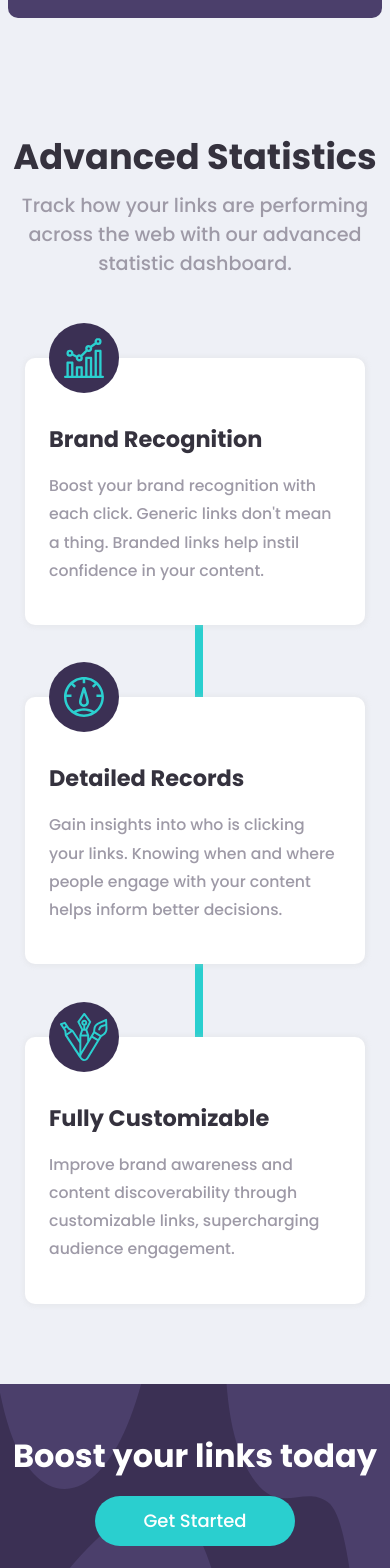
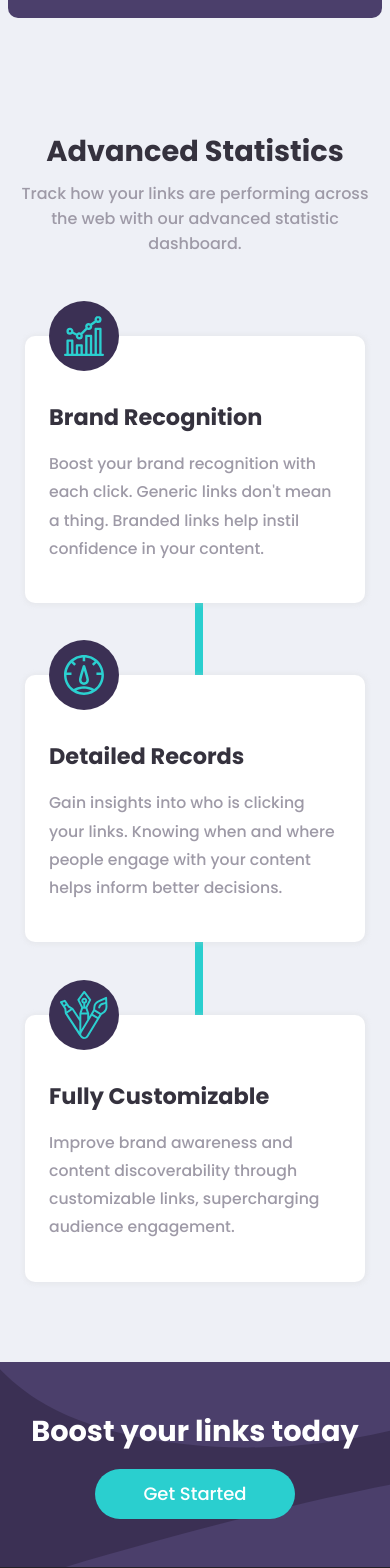
Before and after one commit to flp-pcll/url-shortener-app, a React (Create React App) app: page / in a window 390 px wide. Shown: the part 920-2488 px from the top of the page. Built offline with nearby package versions, Linux system fonts and the light colour scheme.

Commit message:
added custom hook useCopyToClipboard

```diff
--- a/public/index.html
+++ b/public/index.html
@@ -28,6 +28,7 @@
   </head>
   <body>
     <noscript>You need to enable JavaScript to run this app.</noscript>
+    <div id="overlays"></div>
     <div id="root"></div>
     <!--
       This HTML file is a template.
--- /dev/null
+++ b/src/assets/hooks/use-copy-to-clipboard.js
@@ -0,0 +1,18 @@
+import { useState, useCallback } from "react";
+
+export default function useCopyToClipboard(url) {
+    const [urlIsCopied, setUrlIsCopied] = useState(false);
+
+
+    const copyURLToClipboard = useCallback(async () => {
+        try {
+            await navigator.clipboard.writeText(url);
+            console.log(`${url} was coppied to the clipboard`);
+            setUrlIsCopied(true);
+        } catch (error) {
+            console.log(error);
+        }
+    }, [url]);
+
+    return [urlIsCopied, copyURLToClipboard];
+};
--- a/src/components/Footer/FooterCTA/FooterCTA.module.css
+++ b/src/components/Footer/FooterCTA/FooterCTA.module.css
@@ -28,3 +28,13 @@
     height: 50px;
     border-radius: 50px;
 }
+
+@media screen and (max-width: 1000px) {
+    .footer-cta {
+        background-image: url('../../../assets/images/bg-boost-mobile.svg');
+    }
+
+    .footer-cta h4 {
+        font-size: 1.8rem;
+    }
+}
--- a/src/components/HeroArea/HeroText.js/HeroText.module.css
+++ b/src/components/HeroArea/HeroText.js/HeroText.module.css
@@ -59,6 +59,6 @@
     }
 
     .hero-text_container__control button {
-        width: 90%;
+        width: 70%;
     }
 }
--- a/src/components/ShortenerArea/ShortenedLink/ShortenedLink.js
+++ b/src/components/ShortenerArea/ShortenedLink/ShortenedLink.js
@@ -1,26 +1,17 @@
 import React, { useState, useEffect, useCallback } from "react";
+import useCopyToClipboard from "../../../assets/hooks/use-copy-to-clipboard";
 import Button from "../../UI/Button/Button";
 import Card from "../../UI/Card/Card";
 import styles from "./ShortenedLink.module.css";
 
 function ShortenedLink(props) {
     const [copyURL, setCopyURL] = useState(false);
-    const [urlIsCopied, setUrlIsCopied] = useState(false);
+    const [urlIsCopied, copyURLToClipboard] = useCopyToClipboard(props.shortenedURL)
 
     const buttonClickHandler = event => {
         event.preventDefault();
         setCopyURL(true);
     };
-
-    const copyURLToClipboard = useCallback(async () => {
-        try {
-            await navigator.clipboard.writeText(props.shortenedURL);
-            console.log(`${props.shortenedURL} was coppied to the clipboard`);
-            setUrlIsCopied(true);
-        } catch (error) {
-            console.log(error);
-        }
-    }, [props.shortenedURL]);
 
     useEffect(() => {
         if(!copyURL) return;
--- a/src/components/ShortenerArea/ShortenerArea.module.css
+++ b/src/components/ShortenerArea/ShortenerArea.module.css
@@ -5,13 +5,8 @@
     bottom: 5rem;
 }
 
+
 @media screen and (max-width: 950px) {
-    .shortener-area {
-        bottom: calc(192px/2);
-    }
-}
-
-@media screen and (max-width: 949px) {
     .shortener-area {
         bottom: calc((12rem / 2));
     }
--- a/src/components/StatsArea/StatsHeader/StatsHeader.module.css
+++ b/src/components/StatsArea/StatsHeader/StatsHeader.module.css
@@ -16,11 +16,17 @@
 @media screen and (max-width: 1000px) {
     .stats-header p {
         width: 80%;
+        font-size: 1rem;
     }
 }
 
 @media screen and (max-width: 650px) {
     .stats-header p {
         width: 100%;
+        font-size: 1rem;
+    }
+
+    .stats-header h2 {
+        font-size: 1.8rem;
     }
 }
```
Also changed, not shown: src/components/UI/Modal/Modal.js (added, +15 -0 lines).
